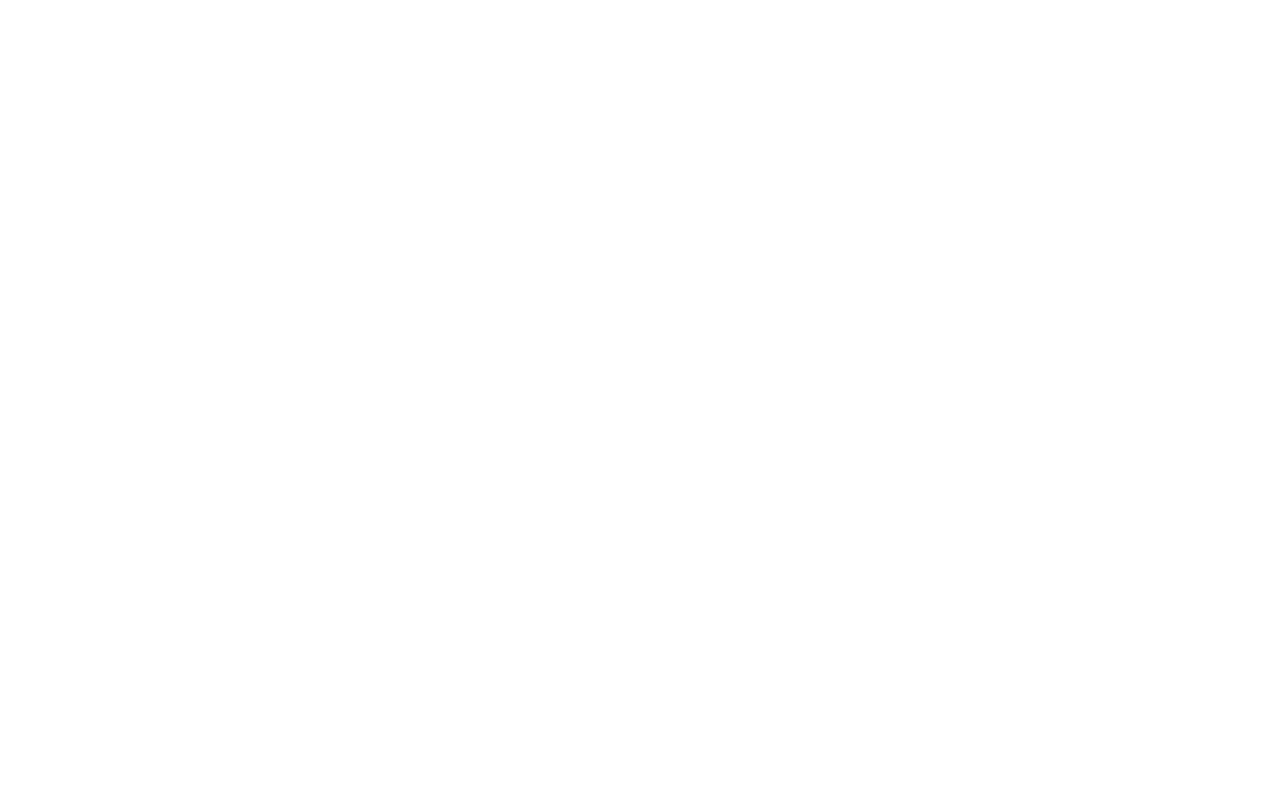
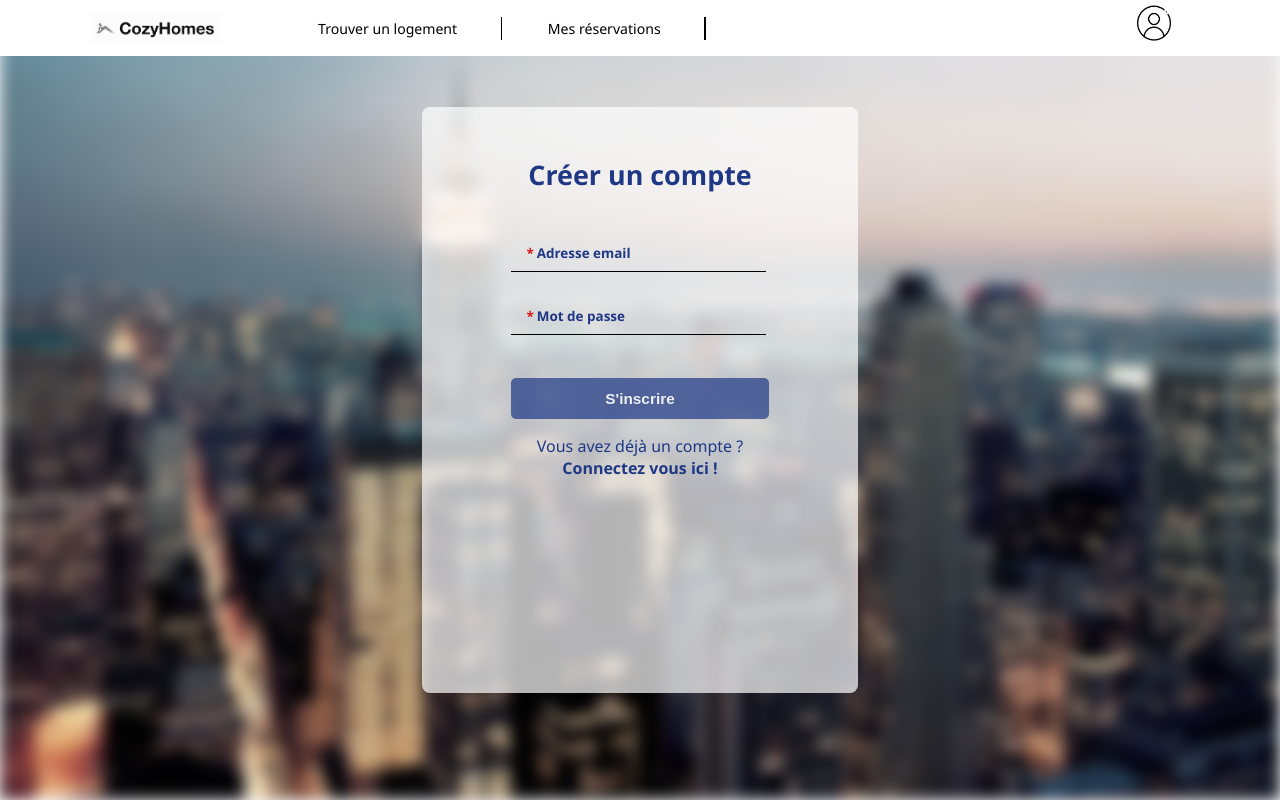
Before and after one commit to EmileBlngr/CozyHomes, a React (Create React App) app in the folder app/: page /inscription in a window 1280 px wide. Before the commit this address had no page. Built offline with nearby package versions, Linux system fonts and the light colour scheme.

Commit message:
Création page inscription + implémentation gestion d'erreurs dans le formulaire + création GlobalStyle

```diff
--- a/app/src/App.js
+++ b/app/src/App.js
@@ -1,8 +1,8 @@
 import { Route, Routes, useLocation} from 'react-router-dom';
 
-import HomeLocations from './screens/HomeLocations.tsx';
-import SignInPage from './screens/connexion/SignInPage.tsx';
-import SignUpPage from './screens/connexion/SignUpPage.tsx';
+import HomeLocations from './screens/accueil/HomeLocations.tsx';
+import Connexion from './screens/connexion/Connexion.tsx';
+import Inscription from './screens/connexion/Inscription.tsx';
 import Screen from './screens/screen.tsx'
 import React, {useEffect} from 'react';
 import './App.css';
@@ -19,8 +19,10 @@ function App() {
   // Fonction pour obtenir le nom de la route en fonction du chemin
   const getRouteName = (path) => {
     switch (path) {
-      case '/':
-        return 'CozyHomes : Trouvez un logement';
+      case '/connexion':
+        return 'CozyHomes : Connectez-vous';
+      case '/inscription':
+        return 'CozyHomes : Créer un compte';
       case '/home':
         return "CozyHomes : Trouvez un logement";
       default:
@@ -30,10 +32,10 @@ function App() {
   return (
     <div className='AppContainer'>
       <Routes>
-        <Route path="/" element={<Screen route="sign-in"><SignInPage/></Screen>} />
+        <Route path="/" element={<Screen route="connexion"><Connexion/></Screen>} />
         <Route path="/home" element={<Screen route="home"><HomeLocations/></Screen>} />
-        <Route path="/sign-in" element={<Screen route="sign-in"><SignInPage/></Screen>} />
-        <Route path="/sign-up" element={<Screen route="sign-up"><SignUpPage/></Screen>} />
+        <Route path="/connexion" element={<Screen route="connexion"><Connexion/></Screen>} />
+        <Route path="/inscription" element={<Screen route="inscription"><Inscription/></Screen>} />
       </Routes>
     </div>
   );
--- /dev/null
+++ b/app/src/constants/Regex.tsx
@@ -0,0 +1,6 @@
+export const Regex = [
+    {
+        email: /^[a-zA-Z0-9._%+-]+@[a-zA-Z0-9.-]+\.[a-zA-Z]{2,}$/,
+        password: /^(?=.*[A-Za-z])(?=.*\d)[A-Za-z\d]{8,}$/
+    }
+]
--- /dev/null
+++ b/app/src/factories/ConnexionFactories.tsx
@@ -0,0 +1,24 @@
+import { Regex } from "../constants/Regex";
+
+export const messageErreurEmail = (inputEmailFocused: boolean, email: string) => {
+    if (inputEmailFocused) {
+       if (email === '') {
+        return "L'email est obligatoire.";
+       }
+       else if (!Regex[0].email.test(email)) {
+        return "L'email ne possède pas un format valide.";
+       }
+    return '';
+    }
+};
+export const messageErreurPassword = (inputPasswordFocused: boolean, password: string) => {
+    if (inputPasswordFocused) {
+       if (password === '') {
+        return "Le mot de passe est obligatoire.";
+       }
+       else if (!Regex[0].password.test(password)) {
+        return "Le mot de passe doit contenir au minimum 8 caractères dont 1 lettre et 1 chiffre.";
+       }
+    return '';
+    }
+}
--- a/app/src/screens/connexion/SignInPage.tsx
+++ b/app/src/screens/connexion/Connexion.tsx
@@ -1,13 +1,14 @@
 import React, { useState } from "react";
-import '../../styles/screens/connexion/SignInPage.css'
+import '../../styles/screens/connexion/Connexion.css'
 import { eyeOpenIcon, eyeSlashIcon } from "../../assets/_export";
-function SignInPage() {
+import { Link } from "react-router-dom";
+import { messageErreurEmail, messageErreurPassword } from "../../factories/ConnexionFactories";
+function Connexion() {
     const [email, setEmail] = useState<string>('');
     const [password, setPassword] = useState<string>('');
     const [inputEmailFocused, setInputEmailFocused] = useState(false);
     const [inputPasswordFocused, setInputPasswordFocused] = useState(false);
     const [showPassword, setShowPassword] = useState(false);
-
     const handleChangeEmail = (e: React.ChangeEvent<HTMLInputElement>) => {
         setEmail(e.target.value);
     };
@@ -34,12 +35,15 @@ function SignInPage() {
             setInputPasswordFocused(true)
         }
     };
+    //Schéma de validation des erreurs de formulaire
+
     return(
         <div className="connexionContainer">
             <h1 className="connexionTitle">Connectez-vous</h1>
             <form>
                 <div className={`inputContainer ${inputEmailFocused ? "focused" : ""}`}>
-                    <label>Adresse email</label>
+                    <label className="labelObligatoire">*</label>
+                    <label className="labelText">Adresse email</label>
                     <input
                         type="email"
                         value={email}
@@ -47,9 +51,11 @@ function SignInPage() {
                         onFocus={() => handleFocus('email')}
                         onBlur={() => handleBlur('email')}
                         onChange={((e) => handleChangeEmail(e))}></input>
+                    <span className="globalFormError">{messageErreurEmail(inputEmailFocused, email)}</span>
                 </div>
                 <div className={`inputContainer ${inputPasswordFocused ? "focused" : ""}`}>
-                    <label>Mot de passe</label>
+                    <label className="labelObligatoire">*</label>
+                    <label className="labelText">Mot de passe</label>
                     <div className={"containerPasswordInput"}>
                         <input
                             type={showPassword ? "text" : "password"}
@@ -67,6 +73,9 @@ function SignInPage() {
                                 onClick={() => setShowPassword(!showPassword)} />
                         )}
                     </div>
+                    <span className="globalFormError">
+                        {messageErreurPassword(inputPasswordFocused, password)}
+                    </span>
 
                 </div>
                 <div className="buttonContainer">
@@ -76,8 +85,15 @@ function SignInPage() {
                         value="Se connecter"/>
                 </div>
 
+
             </form>
+            <div className="createAccountContainer">
+                <p>
+                    Vous n'avez pas encore de compte ?
+                </p>
+                <Link to="/inscription" className="createAccountButton">Créez-en un !</Link>
+            </div>
         </div>
     )
 }
-export default SignInPage;
+export default Connexion;
--- /dev/null
+++ b/app/src/screens/connexion/Inscription.tsx
@@ -0,0 +1,93 @@
+import '../../styles/screens/connexion/Connexion.css'
+import React, { useState } from "react";
+import { eyeOpenIcon, eyeSlashIcon } from "../../assets/_export";
+import { Link } from "react-router-dom";
+function Inscription() {
+    const [email, setEmail] = useState<string>('');
+    const [password, setPassword] = useState<string>('');
+    const [inputEmailFocused, setInputEmailFocused] = useState(false);
+    const [inputPasswordFocused, setInputPasswordFocused] = useState(false);
+    const [showPassword, setShowPassword] = useState(false);
+
+    const handleChangeEmail = (e: React.ChangeEvent<HTMLInputElement>) => {
+        setEmail(e.target.value);
+    };
+    const handleChangePassword = (e: React.ChangeEvent<HTMLInputElement>) => {
+        setPassword(e.target.value);
+    };
+    const handleBlur = (inputName: string) => {
+        if (inputName === 'email') {
+            if (email === '') {
+                setInputEmailFocused(false)
+            }
+        }
+        else {
+            if (password === '') {
+                setInputPasswordFocused(false)
+            }
+        }
+    };
+    const handleFocus = (inputName: string) => {
+        if (inputName === 'email') {
+            setInputEmailFocused(true);
+        }
+        else {
+            setInputPasswordFocused(true)
+        }
+    };
+    return(
+    <div className="connexionContainer">
+        <h1 className="connexionTitle">Créer un compte</h1>
+        <form>
+            <div className={`inputContainer ${inputEmailFocused ? "focused" : ""}`}>
+                <label className="labelObligatoire">*</label>
+                <label className="labelText">Adresse email</label>
+                <input
+                    type="email"
+                    value={email}
+                    required={true}
+                    onFocus={() => handleFocus('email')}
+                    onBlur={() => handleBlur('email')}
+                    onChange={((e) => handleChangeEmail(e))}></input>
+            </div>
+            <div className={`inputContainer ${inputPasswordFocused ? "focused" : ""}`}>
+                <label className="labelObligatoire">*</label>
+                <label className="labelText">Mot de passe</label>
+                <div className={"containerPasswordInput"}>
+                    <input
+                        type={showPassword ? "text" : "password"}
+                        value={password}
+                        required={true}
+                        onFocus={() => handleFocus('password')}
+                        onBlur={() => handleBlur('password')}
+                        onChange={((e) => handleChangePassword(e))}>
+                    </input>
+                    {inputPasswordFocused && (
+                        <img
+                            src={showPassword ? eyeOpenIcon : eyeSlashIcon}
+                            alt="PasswordShown"
+                            className="passwordEyeImage"
+                            onClick={() => setShowPassword(!showPassword)} />
+                    )}
+                </div>
+
+            </div>
+            <div className="buttonContainer">
+                <input
+                    type="button"
+                    className="submitButton"
+                    value="S'inscrire"/>
+            </div>
+
+
+        </form>
+        <div className="createAccountContainer">
+            <p>
+                Vous avez déjà un compte ?
+            </p>
+            <Link to="/connexion" className="createAccountButton">Connectez vous ici !</Link>
+        </div>
+    </div>
+    )
+}
+export default Inscription;
--- a/app/src/screens/screen.tsx
+++ b/app/src/screens/screen.tsx
@@ -14,7 +14,7 @@ const Screen = ({children, route}: ScreenProps) => {
             <Header />
         </div>
       <div className='backgroundImage' />
-        <div className={(route === 'sign-in' || route === 'sign-up')
+        <div className={(route === 'connexion' || route === 'inscription')
         ? 'webContainerConnexion'
         : 'webContainer'}>
           {children}
--- a/app/src/styles/screens/connexion/SignInPage.css
+++ b/app/src/styles/screens/connexion/Connexion.css
@@ -2,12 +2,10 @@
     display: flex;
     flex-direction: column;
     align-items: center;
+    color: rgb(30, 56, 133) ;
 }
 .connexionTitle {
-    margin-top: 15%;
-    font-size: 2.1vmax;
-    text-align: center;
-    color: rgb(30, 56, 133);
+    margin-top: 10%;
 }
 
 form {
@@ -16,7 +14,6 @@ form {
     align-items: center;
     padding-inline: 10%;
     padding-top: 5%;
-    color: rgb(30, 56, 133) ;
     width: 80%;
 }
 .inputContainer label {
@@ -24,9 +21,13 @@ form {
 	top:15%;
 	left:6%;
 	transition: all 0.5s ease-in-out;
-    font-size: 1.2vmax;
     padding-block: 3%;
-    font-weight: 600;
+}
+.labelObligatoire {
+    color: rgb(217, 24, 24)
+}
+.labelText {
+    margin-left: 4%;
 }
 .buttonContainer {
     display: flex;
@@ -34,7 +35,7 @@ form {
     justify-content: center;
     align-items: center;
     width: 100%;
-    margin-top: 10%;
+    margin-top: 8%;
 }
 .submitButton {
     width: 90%;
@@ -47,14 +48,6 @@ form {
     color: rgb(255, 255, 255, 0.9);
 }
 
-
-.submitButton:hover {
-    background-color: rgb(30, 56, 133, 0.9);
-}
-.submitButton:active {
-    background-color: rgb(30, 56, 133, 0.5);
-    transition: 0.2s;
-}
 .inputContainer {
     padding-block: 2%;
     margin-bottom: 5%;
@@ -87,10 +80,24 @@ form {
     position: relative;
 }
 .passwordEyeImage {
-    width: 10%;
+    width: 8%;
     height: auto;
     position: absolute;
     right: 2%;
     bottom: 15%;
     padding: 1%;
 }
+.createAccountContainer {
+    align-items: center;
+    display: flex;
+    flex-direction: column;
+}
+.createAccountContainer p{
+    margin-bottom: 0%;
+}
+.createAccountButton {
+    text-decoration: none;
+    font-weight: 700;
+    color: rgb(30, 56, 133);
+    text-align: right;
+}
--- a/app/src/styles/screens/screen.css
+++ b/app/src/styles/screens/screen.css
@@ -49,14 +49,42 @@ body {
   padding-right: 3%;
   padding-block: 1%;
   border-radius: 8px;
-  height: 60%;
+  height: 70%;
   max-width: 100%;
   justify-content: flex-start;
   margin: auto;
   background-color: rgba(255, 255, 255, 0.7);
-  margin-top: 6%;
+  margin-top: 4%;
 }
 
+/* GlobalStyles */
+/* Bouton survol souris */
+button:hover, input[type='button']:hover, a:hover {
+  opacity: 0.7;
+}
+/* Bouton au click */
+button:active, input[type='button']:active, a:active {
+  opacity: 0.5;
+  transition: 0.2s;
+}
+/* Titre 1 */
+ h1 {
+  font-size: 2.1vmax;
+  text-align: center;
+  color: rgb(30, 56, 133);
+}
+/* Labels de formulaire */
+label {
+  font-size: 1.05vmax;
+  font-weight: 600;
+}
+/* erreur de formulaire */
+.globalFormError {
+  font-size: 0.9vmax;
+  color: rgb(217, 24, 24)
+
+
+}
 @media (max-width: 768px) {
   .webContainer {
     /* Styles spécifiques à la version mobile */
```
Also changed, not shown: app/src/screens/connexion/SignUpPage.tsx (deleted, +0 -11 lines), app/src/screens/accueil/HomeLocations.tsx (renamed from app/src/screens/HomeLocations.tsx), app/src/styles/screens/connexion/Inscription.css (added), app/src/styles/screens/connexion/SignUpPage.css (deleted).
